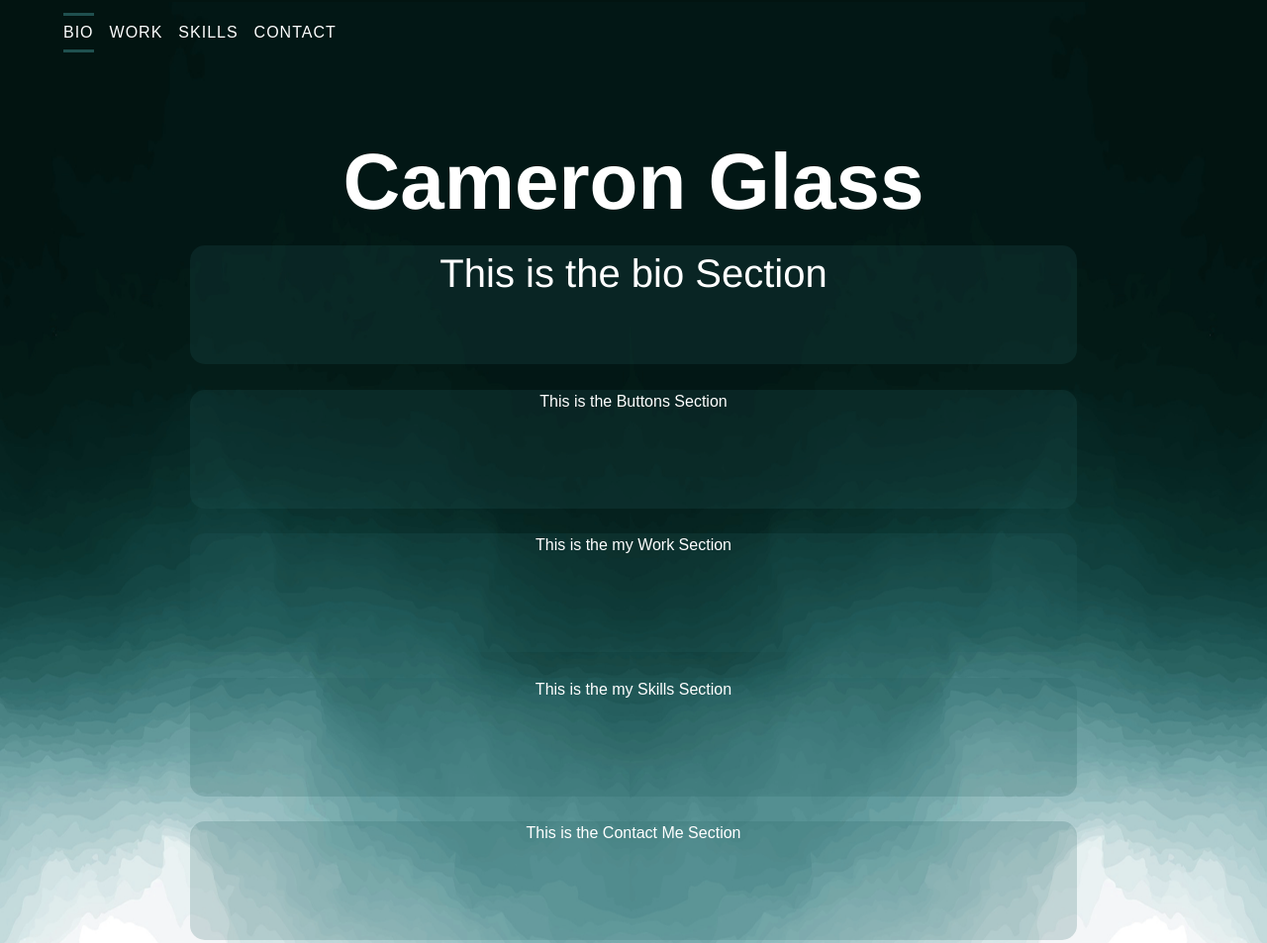
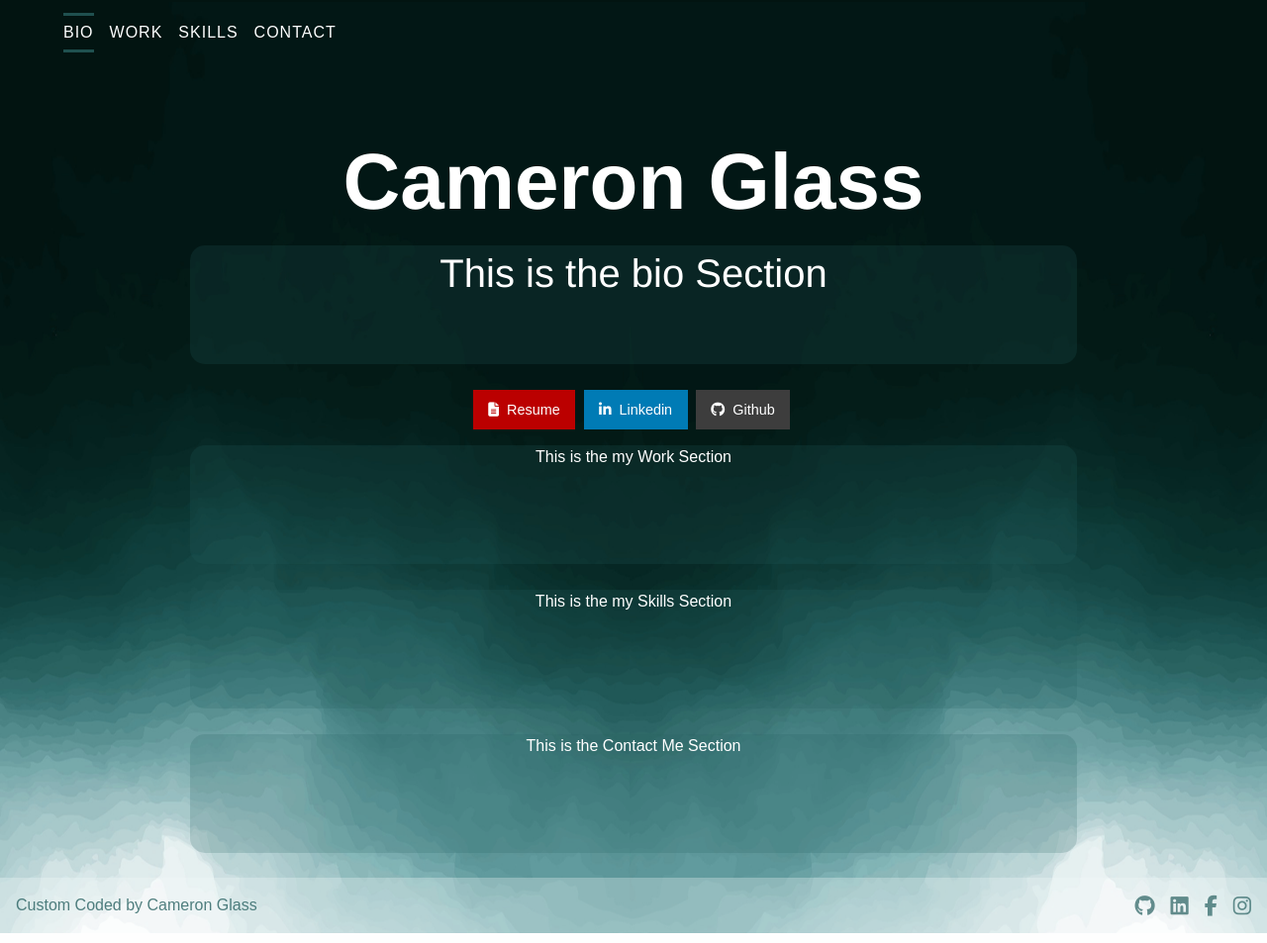
Before and after one commit to glass10/PersonalWebsite, a plain HTML site: page index.html in a window 1280 px wide. Shown: the top 953 px of the page at 99% size. Drawn offline with nearby package versions, Linux system fonts and the light colour scheme; a web font is replaced by a local one.

Commit message:
Add Bio Buttons

```diff
--- a/index.css
+++ b/index.css
@@ -38,13 +38,43 @@ body{
     border-radius: 15px;
 }
 
-.connectButtons{
-    height: 15%;
-    width: 70%;
-    background-color: rgba(39, 96, 96, 0.2);
-    margin-left: 15%;
-    border-radius: 15px;
-    margin-bottom: 2%;
+.social {
+  margin-right: .25rem;
+}
+
+.social.resume {
+  background-color: #bb0000;
+  color: #fefefe;
+}
+
+.social.resume:hover, .social.resume:focus {
+  background-color: #960000;
+  color: #fefefe;
+}
+
+.social.linkedin {
+  background-color: #007bb5;
+  color: #fefefe;
+}
+
+.social.linkedin:hover, .social.linkedin:focus {
+  background-color: #006291;
+  color: #fefefe;
+}
+
+.social.github {
+  background-color: #3d3d3d;
+  color: #fefefe;
+}
+
+.social.github:hover, .social.github:focus {
+  background-color: #2e2e2e;
+  color: #fefefe;
+}
+
+.social > .fa {
+  color: #fefefe;
+  margin-right: .25rem;
 }
 
 .mainContent{
--- a/index.html
+++ b/index.html
@@ -26,7 +26,15 @@
                 <h2>This is the bio Section</h2>
             </div>
             <div class="connectButtons">
-                This is the Buttons Section
+                <a href="#" class="button social resume">
+                    <i class="fa fa-file-text" aria-hidden="true"></i> Resume
+                </a>
+                <a href="#" class="button social linkedin">
+                    <i class="fa fa-linkedin" aria-hidden="true"></i> Linkedin
+                </a>
+                <a href="#" class="button social github">
+                    <i class="fa fa-github" aria-hidden="true"></i> Github
+                </a>
             </div>
         </div>
         <div class="mainContent">
```
